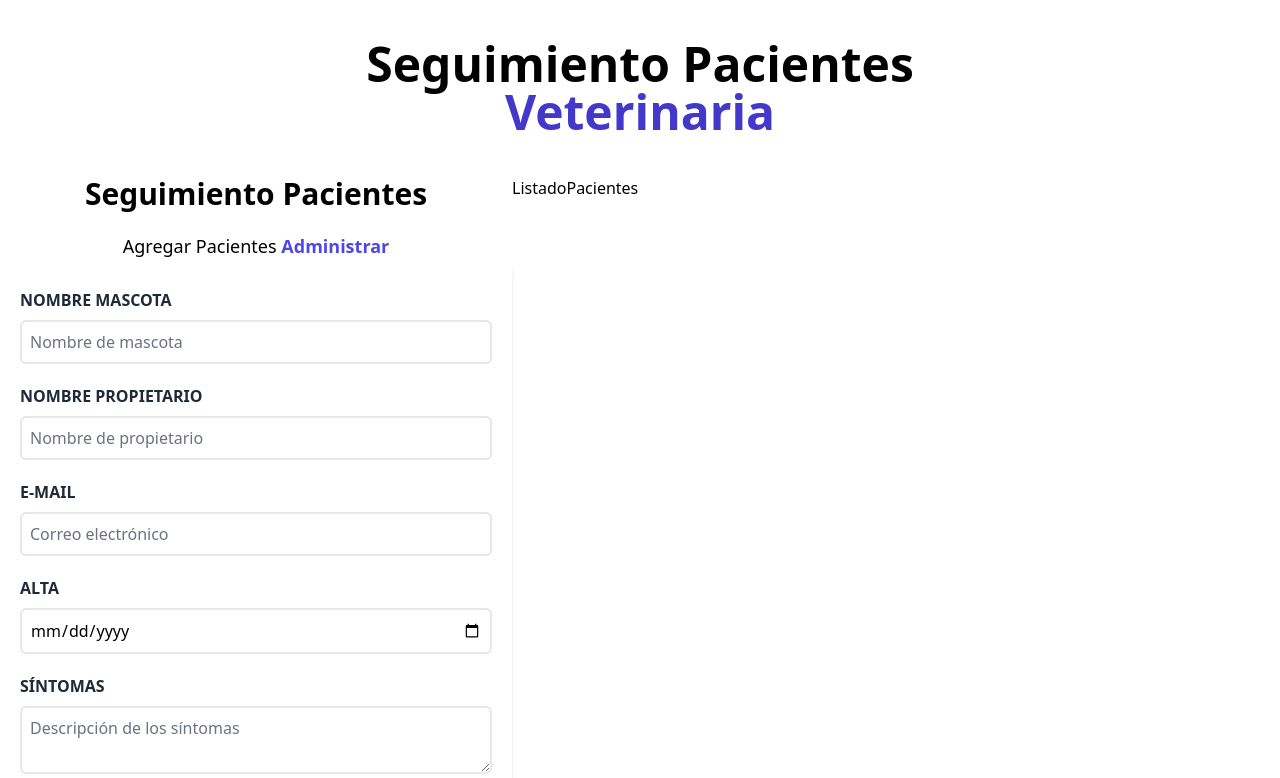
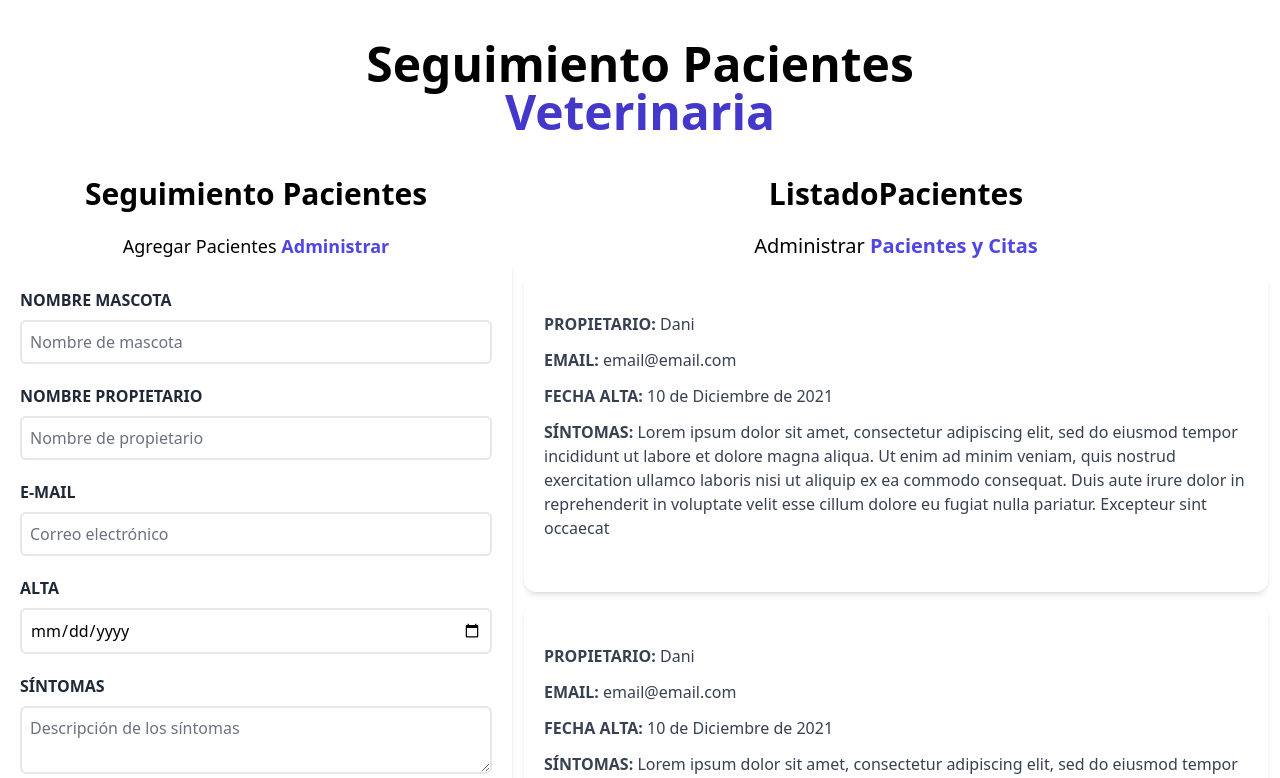
Before and after one commit to DaniPinelli/citas, a React (Vite) app: page / in a window 1280 px wide. Shown: the top 778 px of the page. Built offline with nearby package versions, Linux system fonts and the light colour scheme.

Commit message:
Formularios terminados y empezando a usar useState

```diff
--- a/src/components/Formulario.jsx
+++ b/src/components/Formulario.jsx
@@ -1,6 +1,10 @@
+import { useState, setstate } from 'react';
+
+const Formulario = () => {
+
+    const [nombre, setNombre] = useState('');
 
 
-const Formulario = () => {
     return (
         <div className="md:w-1/2 lg:w-2/5" >
             <h2 className="font-black text-3xl text-center" >Seguimiento Pacientes</h2>
@@ -13,7 +17,7 @@ const Formulario = () => {
             <form className="bg-white shadow-md rounded-lg py-2 px-5" >
                 <div className="mt-5" >
                     <label className="block text-gray-800 uppercase font-bold" htmlFor="mascota" >Nombre Mascota</label>
-                    <input id="mascota" className="border-2 w-full p-2 mt-2 placeholder-gray-500 rounded-md" type="text" placeholder="Nombre de mascota" />
+                    <input value={nombre} onChange={(e) => setNombre(e.target.value)} id="mascota" className="border-2 w-full p-2 mt-2 placeholder-gray-500 rounded-md" type="text" placeholder="Nombre de mascota" />
                 </div>
                 <div className="mt-5" >
                     <label className="block text-gray-800 uppercase font-bold" htmlFor="propietario" >Nombre  Propietario</label>
--- a/src/components/ListadoPacientes.jsx
+++ b/src/components/ListadoPacientes.jsx
@@ -1,10 +1,22 @@
-
+import Paciente from './Paciente';
 
 const ListadoPacientes = () => {
     return (
-        <div className="w-1/2 lg:w-3/5" >
-            <h2>ListadoPacientes</h2>
+        <div className="md:w-1/2 lg:w-3/5 md:h-screen overflow-y-scroll" >
+            <h2 className="font-black text-3xl text-center" >ListadoPacientes</h2>
+            <p className="text-xl mt-5 text-center" >Administrar {''}
+                <span className="text-indigo-600 font-bold" >Pacientes y Citas</span>
+            </p>
+
+            <Paciente />
+            <Paciente />
+            <Paciente />
+            <Paciente />
         </div>
+
+
+
+
 
     )
 }
--- /dev/null
+++ b/src/components/Paciente.jsx
@@ -0,0 +1,26 @@
+
+
+
+const Paciente = () => {
+    return (
+        <div className="m-3 bg-white shadow-md px-5 py-10 rounded-xl">
+            <p className="font-bold mb-3 text-gray-700 uppercase" >Propietario: {''}
+                <span className="font-normal normal-case" >Dani</span>
+            </p>
+            <p className="font-bold mb-3 text-gray-700 uppercase" >Email: {''}
+                <span className="font-normal normal-case" >email@email.com</span>
+            </p>
+            <p className="font-bold mb-3 text-gray-700 uppercase" >Fecha Alta: {''}
+                <span className="font-normal normal-case" >10 de Diciembre de 2021</span>
+            </p>
+            <p className="font-bold mb-3 text-gray-700 uppercase" >Síntomas: {''}
+                <span className="font-normal normal-case" > Lorem ipsum dolor sit amet, consectetur adipiscing elit, sed do eiusmod tempor incididunt ut labore et dolore magna aliqua. Ut enim ad minim veniam, quis nostrud exercitation ullamco laboris nisi ut aliquip ex ea commodo consequat. Duis aute irure dolor in reprehenderit in voluptate velit esse cillum dolore eu fugiat nulla pariatur. Excepteur sint occaecat</span>
+            </p>
+
+
+
+        </div>
+    )
+}
+
+export default Paciente
```
